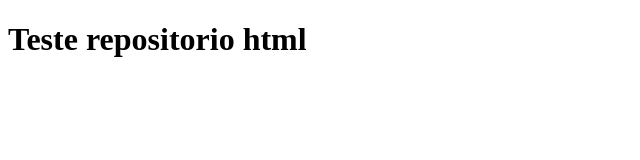
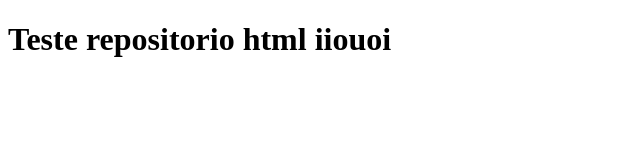
Before and after one commit to eduz23/htmlTesteRepositorio, a plain HTML site: page index.html in a window 1280 px wide. Shown: the whole page, without its empty margins (0-640 px from the left). Drawn offline with Linux system fonts and the light colour scheme.

Commit message:
Update index.html

```diff
--- a/index.html
+++ b/index.html
@@ -6,6 +6,6 @@
     <title>Document</title>
 </head>
 <body>
-    <H1>Teste repositorio html</H1>
+    <H1>Teste repositorio html iiouoi</H1>
 </body>
 </html>
```
